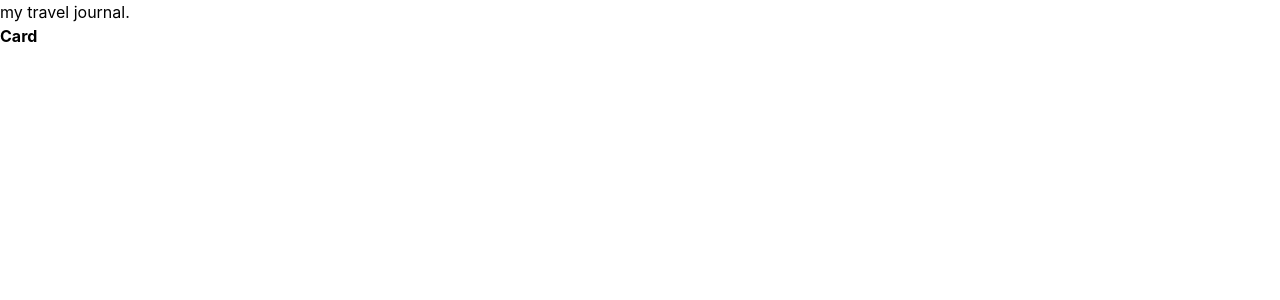
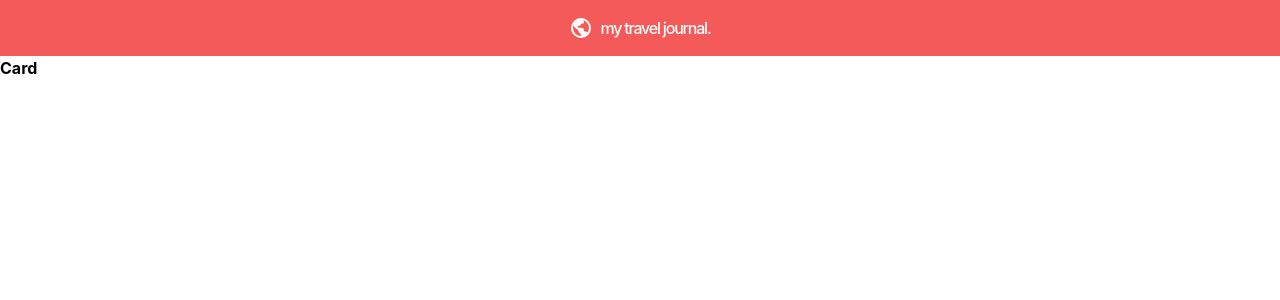
Before and after one commit to jessiejalca/scrimba-react, a React (Vite) app in the folder travel-journal/: page / in a window 1280 px wide. Shown: the top 300 px of the page. Built offline with nearby package versions, Linux system fonts and the light colour scheme.

Commit message:
style(navbar): Add logo icon, color, & layout
CHANGES
Created CSS color variables and added color to navigation. Used flexbox
to make layout.

```diff
--- a/travel-journal/src/components/Navbar.jsx
+++ b/travel-journal/src/components/Navbar.jsx
@@ -2,7 +2,8 @@ import React from "react"
 
 const Navbar = () => {
   return (
-    <nav class="navigation">
+    <nav className="navigation">
+      <img src="../public/earthiconImage24px.svg" />
       <p>my travel journal.</p>
     </nav>
   )
--- a/travel-journal/src/styles/App.css
+++ b/travel-journal/src/styles/App.css
@@ -7,4 +7,24 @@
   -webkit-font-smoothing: antialiased;
   -moz-osx-font-smoothing: grayscale;
   -webkit-text-size-adjust: 100%;
+
+  --white: white;
+  --coral: #F55A5A;
+  --gray: #918E9B;
+  --light-gray: #F5F5F5;
 }
+
+.navigation {
+  font-weight: 500;
+  letter-spacing: -0.075em;
+  color: var(--white);
+  background-color: var(--coral);
+  display: flex;
+  justify-content: center;
+  padding: 1em;
+}
+
+.navigation > img {
+  width: 1.5em;
+  margin-right: 7px;
+}
```
Also changed, not shown: travel-journal/public/earthiconImage24px.svg (added).
